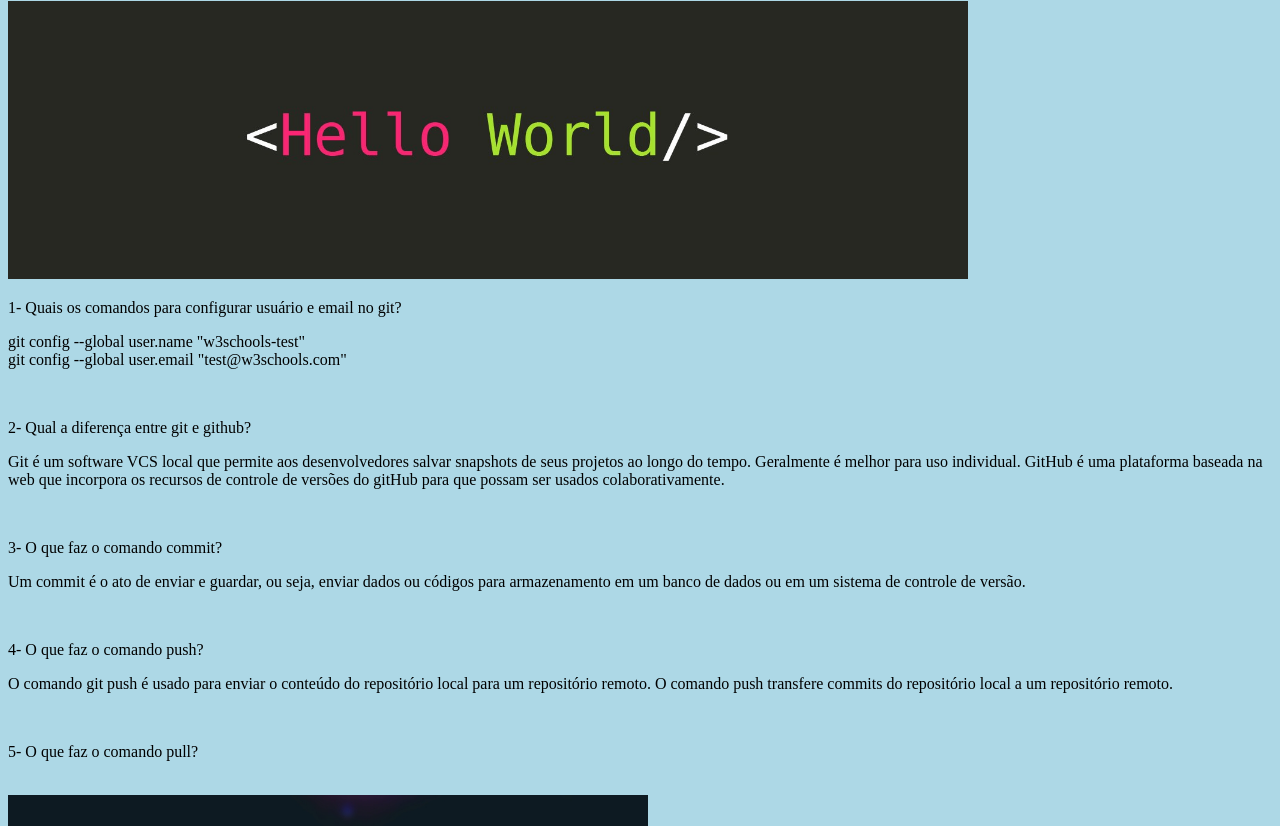
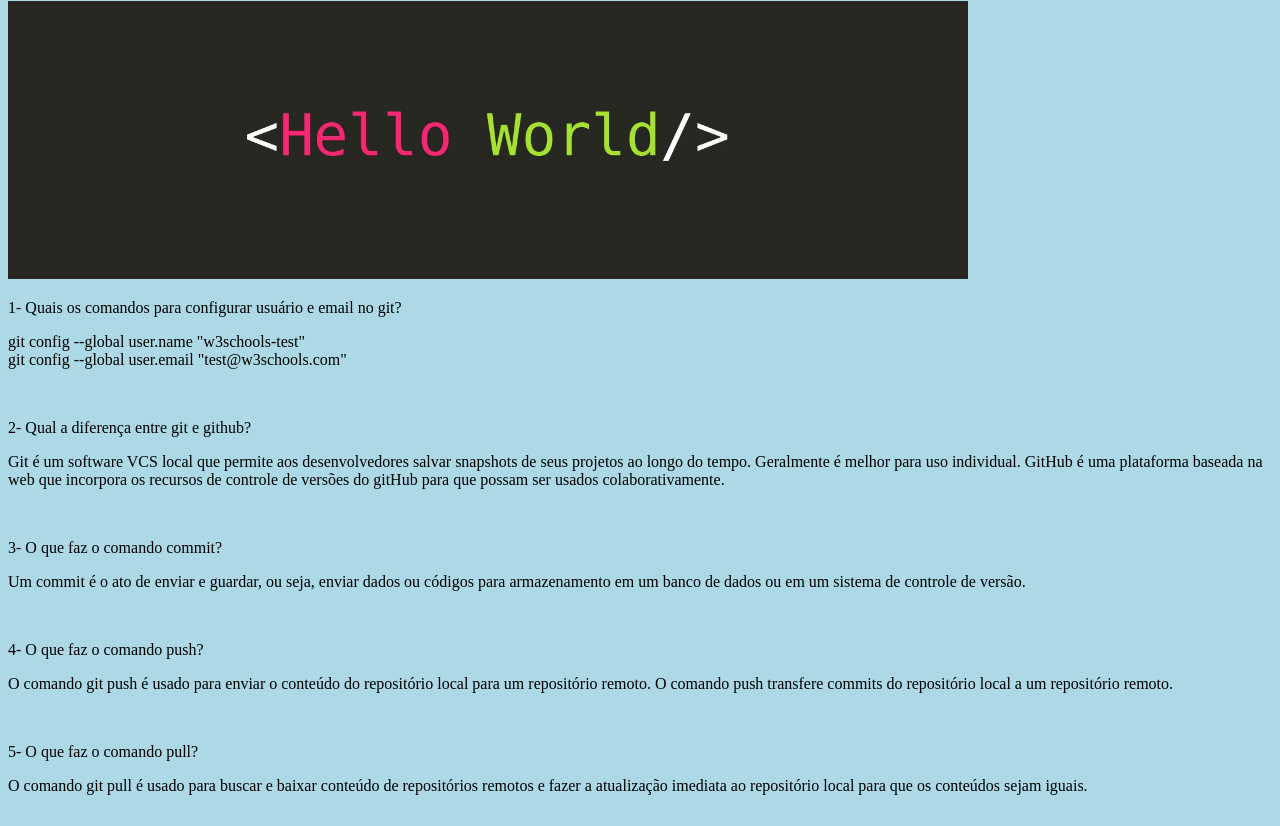
Before and after one commit to marianagmmarques/treinamento-git, a plain HTML site: page index.html in a window 1280 px wide. Shown: the part 79-905 px from the top of the page. Drawn offline with Linux system fonts and the light colour scheme.

Commit message:
Resposta 5

```diff
--- a/index.html
+++ b/index.html
@@ -24,7 +24,7 @@ GitHub é uma plataforma baseada na web que incorpora os recursos de controle de
 <p>O comando git push é usado para enviar o conteúdo do repositório local para um repositório remoto. O comando push transfere commits do repositório local a um repositório remoto.</p>
 <br>
 <p>5- O que faz o comando pull?</p>
-<p></p>
+<p>O comando git pull é usado para buscar e baixar conteúdo de repositórios remotos e fazer a atualização imediata ao repositório local para que os conteúdos sejam iguais. </p>
 <br>
 <div><img src="img_hello_git.jpg" alt="Hello Git" style="width:100%;max-width:640px"></div>
 
```
